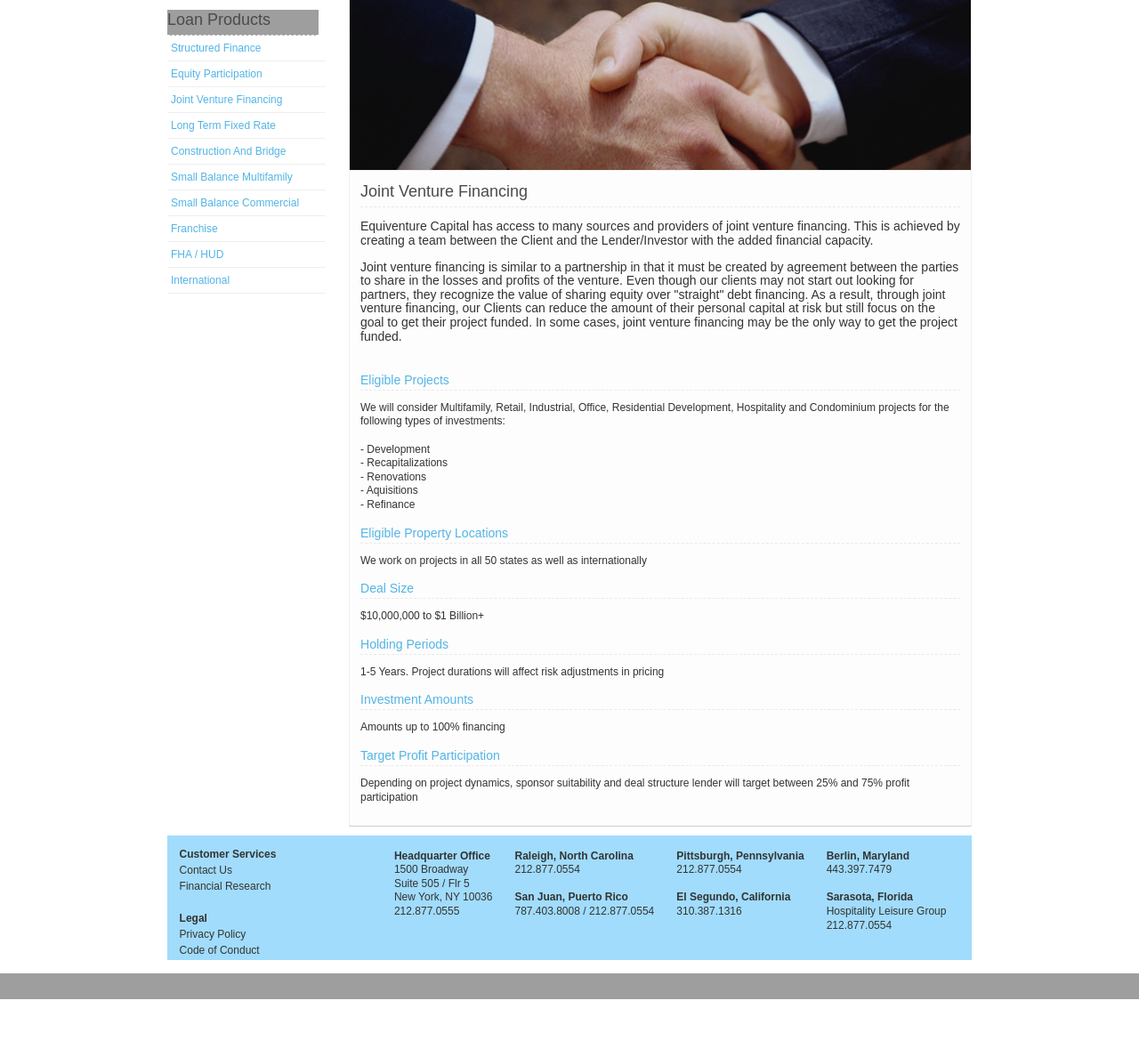
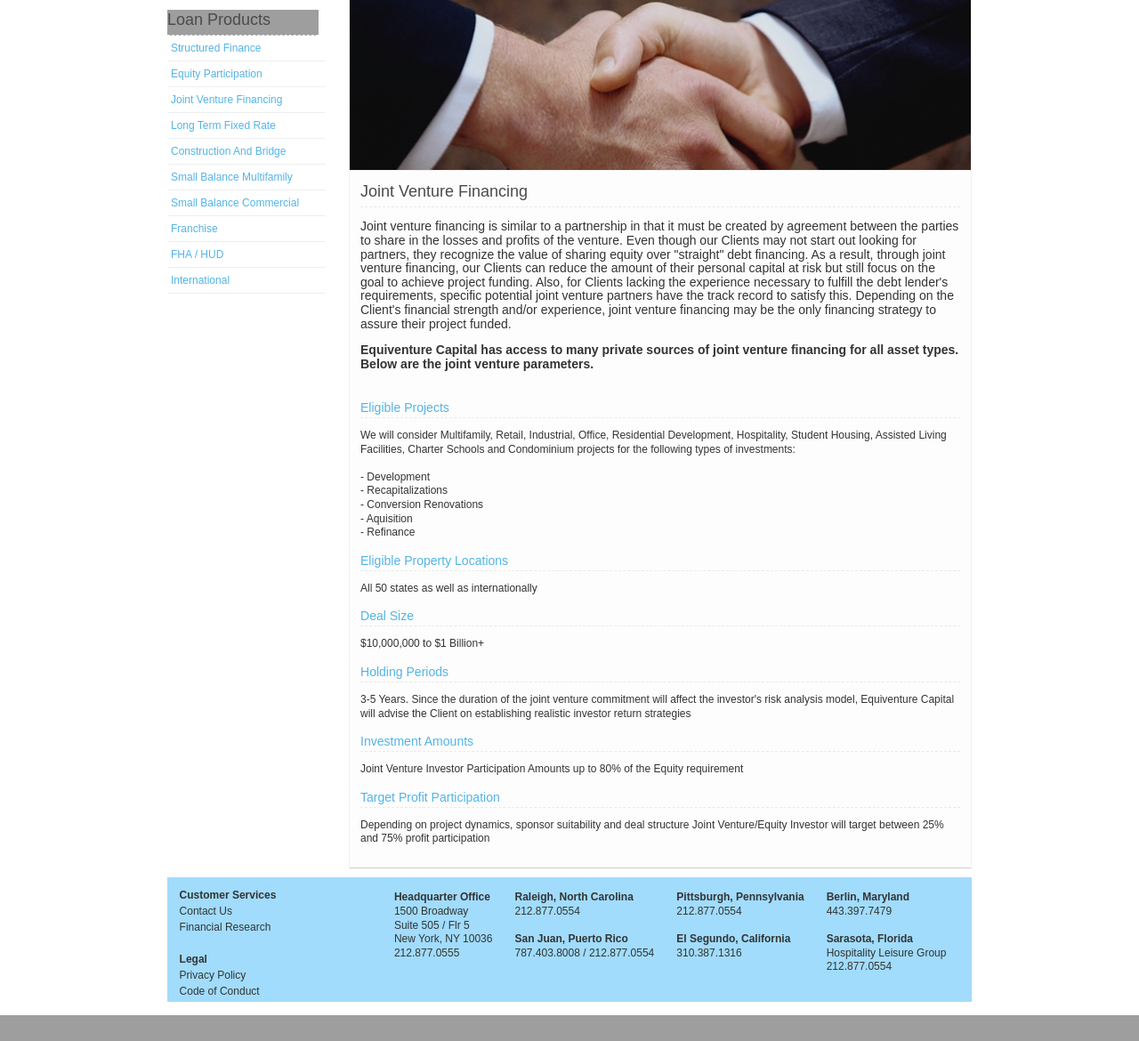
Before and after one commit to solvingtheweb/equiventure, a PHP site: page /joinventure.php in a window 1280 px wide. Shown: the part 118-1288 px from the top of the page at 89% size. Before the commit the page ends 1241 px from the top, so only its background shows below. Run offline with PHP 8.4, Linux system fonts and the light colour scheme; grey boxes are pictures that could not be loaded.

Commit message:
Updated copy for Joint Venture

```diff
--- a/joinventure.php
+++ b/joinventure.php
@@ -43,30 +43,30 @@
 
                 <h1> Joint Venture Financing</h1>
 		<p class="specialh2">
-		Equiventure Capital has access to many sources and providers of joint venture financing.  This is achieved by creating a team between the Client and the Lender/Investor with the added financial capacity.
+		Joint venture financing is similar to a partnership in that it must be created by agreement between the parties to share in the losses and profits of the venture.  Even though our Clients may not start out looking for partners, they recognize the value of sharing equity over "straight" debt financing. As a result, through joint venture financing, our Clients can reduce the amount of their personal capital at risk but still focus on the goal to achieve project funding.  Also, for Clients lacking the experience necessary to fulfill the debt lender's requirements, specific potential joint venture partners have the track record to satisfy this.  Depending on the Client's financial strength and/or experience, joint venture financing may be the only financing strategy to assure their project funded.
 		</p>
 		<p class="specialh2">
-		Joint venture financing is similar to a partnership in that it must be created by agreement between the parties to share in the losses and profits of the venture.  Even though our clients may not start out looking for partners, they recognize the value of sharing equity over "straight" debt financing.  As a result, through joint venture financing, our Clients can reduce the amount of their personal capital at risk but still focus on the goal to get their project funded.  In some cases, joint venture financing may be the only way to get the project funded.
+		<b>Equiventure Capital has access to many private sources of joint venture financing for all asset types.  Below are the joint venture parameters.</b>
 		</p>
 <br />
 
 		<h3>Eligible Projects</h3>
-		<p>We will consider Multifamily, Retail, Industrial, Office, Residential Development, Hospitality and Condominium projects for the following types of investments:<br /><br />- Development<br />- Recapitalizations<br />- Renovations<br />- Aquisitions<br />- Refinance</p>
+		<p>We will consider Multifamily, Retail, Industrial, Office, Residential Development, Hospitality, Student Housing, Assisted Living Facilities, Charter Schools and Condominium projects for the following types of investments:<br /><br />- Development<br />- Recapitalizations<br />- Conversion Renovations<br />- Aquisition<br />- Refinance</p>
 
 		<h3>Eligible Property Locations</h3>
-		<p>We work on projects in all 50 states as well as internationally</p>
+		<p>All 50 states as well as internationally</p>
 
 		<h3>Deal Size</h3>
 		<p>$10,000,000 to $1 Billion+</p>
 
 		<h3>Holding Periods</h3>
-		<p>1-5 Years. Project durations will affect risk adjustments in pricing</p>
+		<p>3-5 Years. Since the duration of the joint venture commitment will affect the investor's risk analysis model, Equiventure Capital will advise the Client on establishing realistic investor return strategies </p>
 
 		<h3>Investment Amounts</h3>
-		<p>Amounts up to 100% financing</p>
+		<p>Joint Venture Investor Participation Amounts up to 80% of the Equity requirement</p>
 
 		<h3>Target Profit Participation</h3>
-		<p>Depending on project dynamics, sponsor suitability and deal structure lender will target between 25% and 75% profit participation</p>
+		<p>Depending on project dynamics, sponsor suitability and deal structure Joint Venture/Equity Investor will target between 25% and 75% profit participation</p>
 
 
 
```
